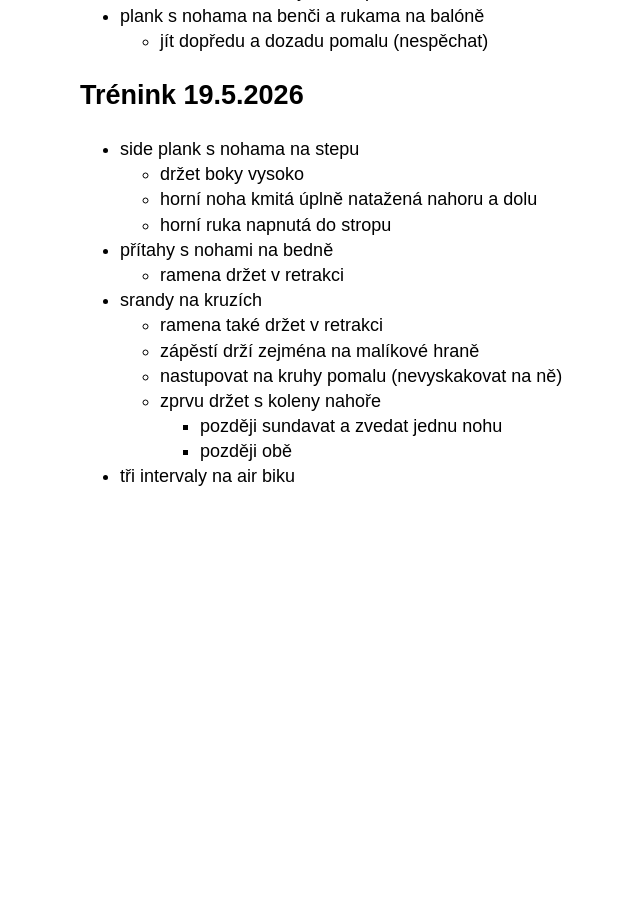
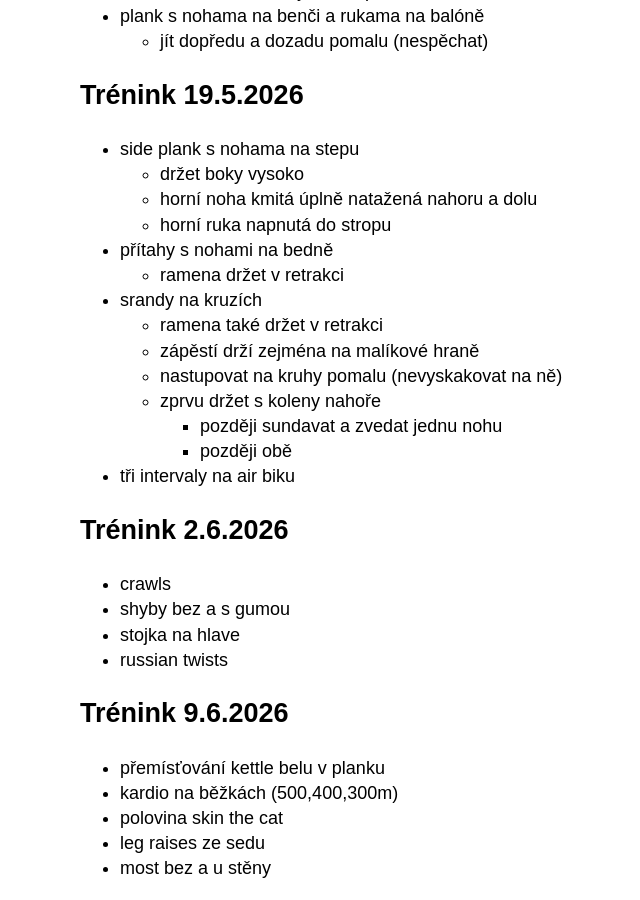
Before and after one commit to hartmaj2/hartmaj2.github.io, a Jekyll site: the page built from sections/sports/fitness.md, in a window 1280 px wide and 900 px high, scrolled down 12947 px. Shown: the whole window, without its empty margins (110-750 px from the left). Built offline with Jekyll 4.4.1, drawn with Linux system fonts in a browser that asks for light colours; before the commit the page ends 13455 px from its top, so only the background shows below that.

Commit message:
Update fitness

```diff
--- a/sections/sports/fitness.md
+++ b/sections/sports/fitness.md
@@ -613,3 +613,18 @@ minutu běžky
     - později obě
 
 - tři intervaly na air biku
+
+## Trénink 2.6.2026
+
+- crawls
+- shyby bez a s gumou
+- stojka na hlave
+- russian twists
+
+## Trénink 9.6.2026
+
+- přemísťování kettle belu v planku
+- kardio na běžkách (500,400,300m)
+- polovina skin the cat
+- leg raises ze sedu
+- most bez a u stěny
```
